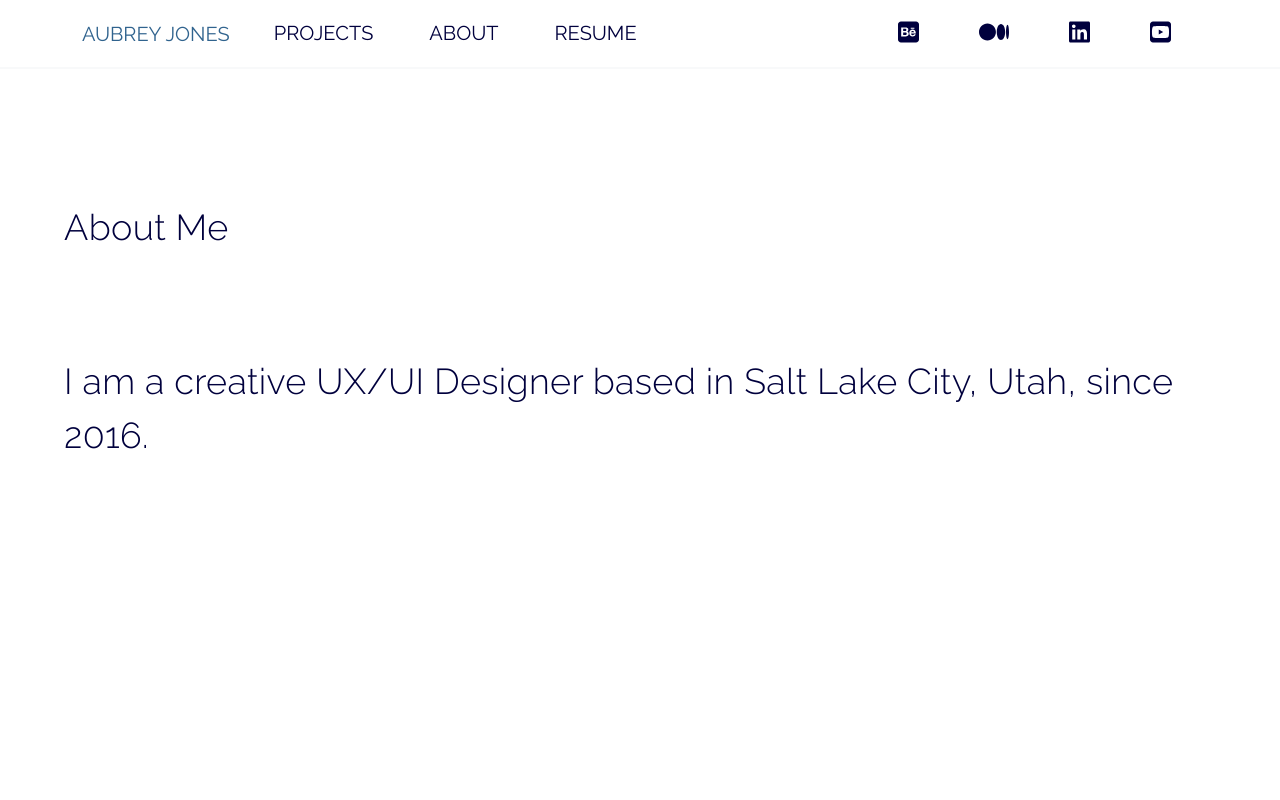
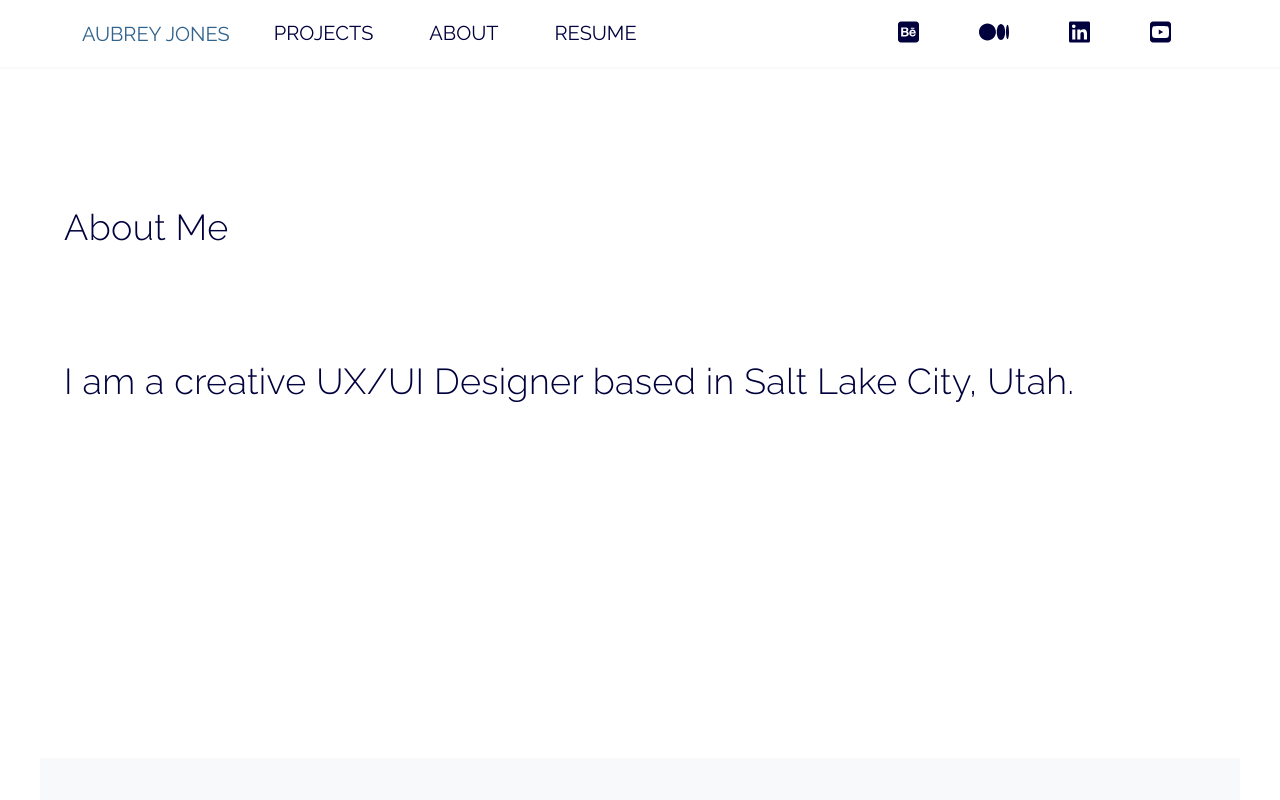
Before and after one commit to aubreyjonescreatives/ux-ui-portfolio, a React (Create React App) app: page /about in a window 1280 px wide. Shown: the top 800 px of the page. Built offline with nearby package versions, Linux system fonts and the light colour scheme.

Commit message:
removed date

```diff
--- a/src/Pages/About.js
+++ b/src/Pages/About.js
@@ -167,7 +167,7 @@ const About = () => {
    <Box sx={boxStylesAFirst}>
     <Container>
    <Typography sx={headerStylesAFirst}>About Me</Typography>
-   <Typography sx={headerStylesAFirst}>I am a creative UX/UI Designer based in Salt Lake City, Utah, since 2016.</Typography>
+   <Typography sx={headerStylesAFirst}>I am a creative UX/UI Designer based in Salt Lake City, Utah.</Typography>
 
    </Container>
 
```
